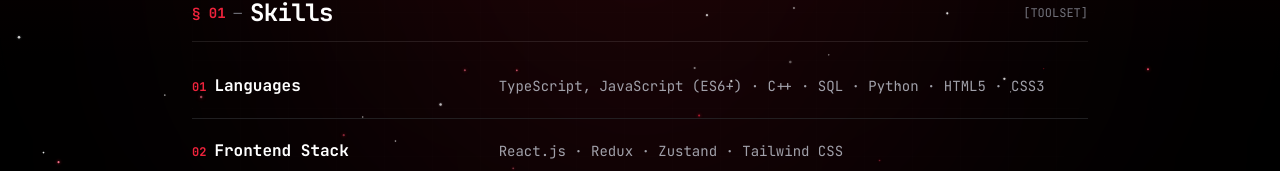
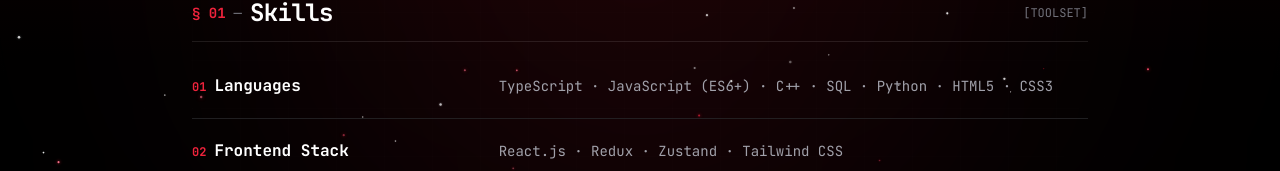
Before and after one commit to shriramphatale/my-portfolio, a React (Vite) app: page / in a window 1280 px wide. Shown: the part 324-495 px from the top of the page. Built offline with nearby package versions, Linux system fonts and the light colour scheme.

Commit message:
Fix formatting of skills array in portfolioData.js

```diff
--- a/src/data/portfolioData.js
+++ b/src/data/portfolioData.js
@@ -17,7 +17,7 @@ export const profileData = {
 export const skillsData = [
   {
     category: "Languages",
-    skills: ["TypeScript, JavaScript (ES6+)", "C++", "SQL", "Python", "HTML5", "CSS3"]
+    skills: ["TypeScript", "JavaScript (ES6+)", "C++", "SQL", "Python", "HTML5", "CSS3"]
   },
   {
     category: "Frontend Stack",
```
